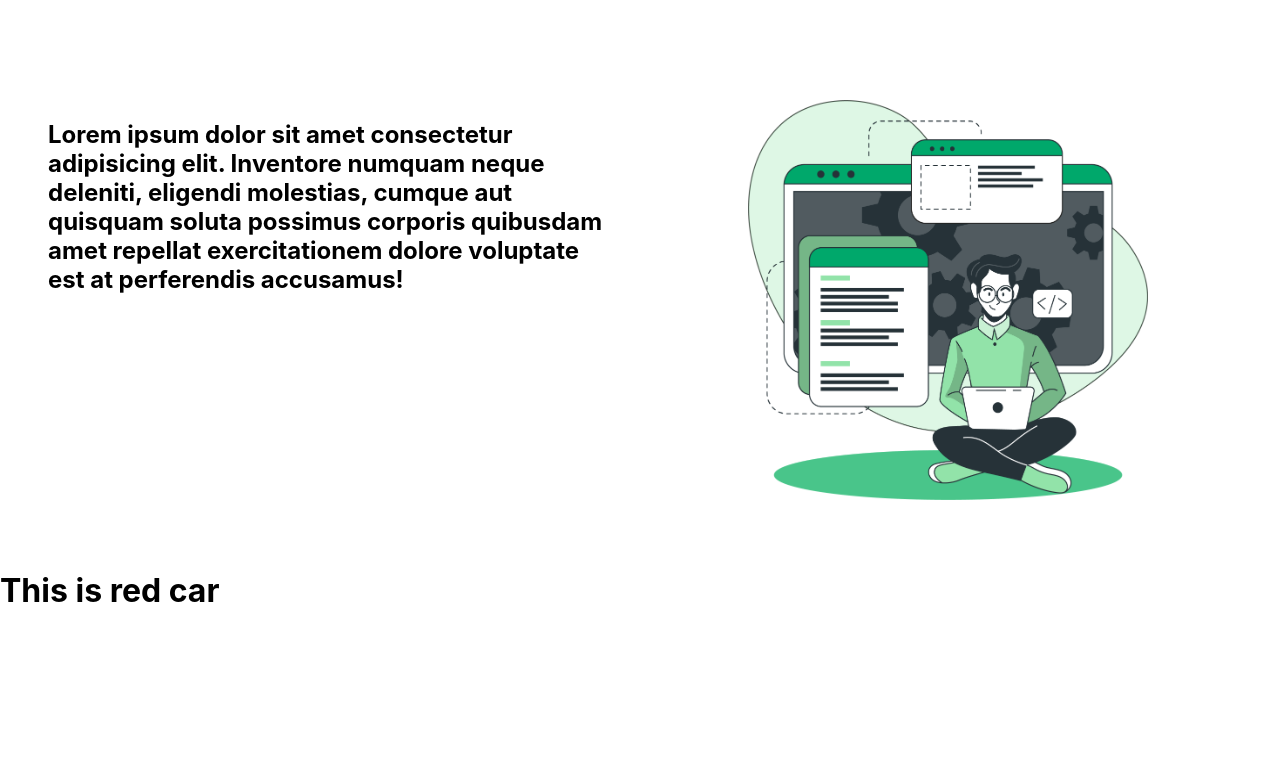
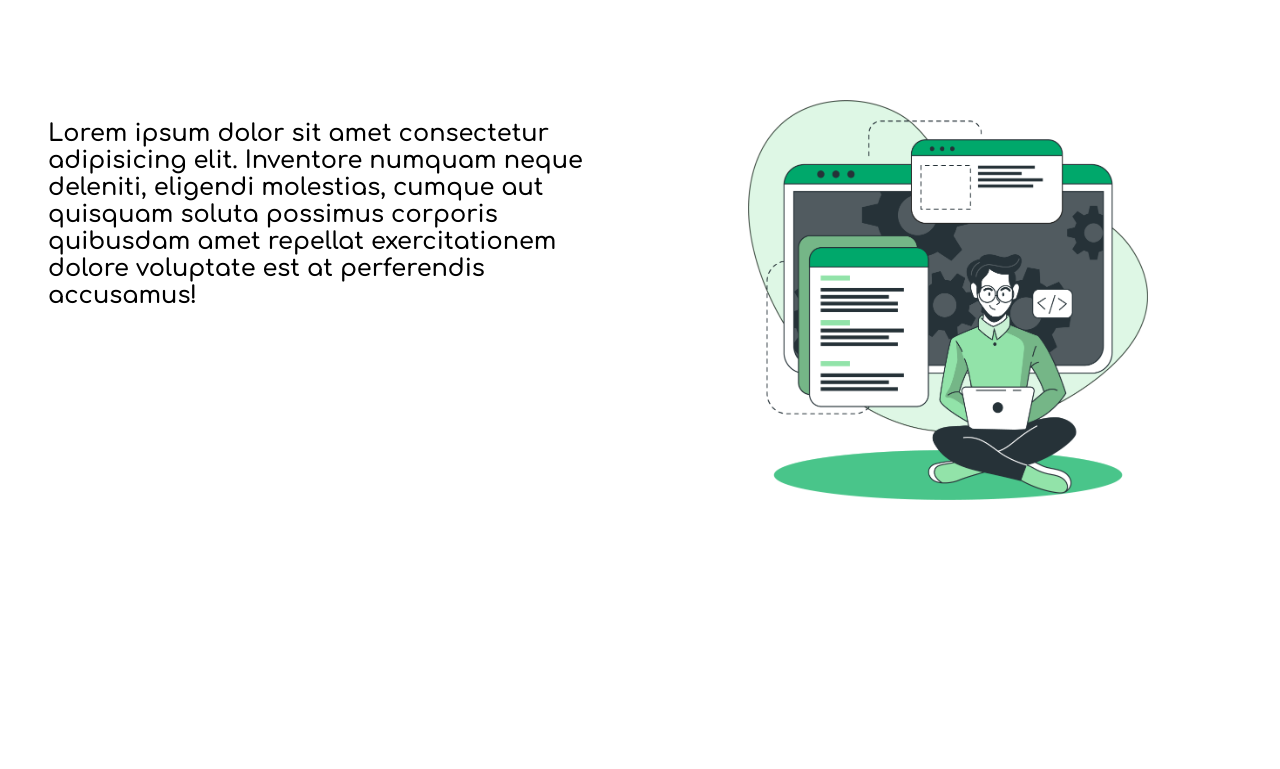
Before and after one commit to i-dev27/portafolio, a React (Create React App) app: page /Agency in a window 1280 px wide. Shown: the part 220-989 px from the top of the page. Before the commit the page ends 852 px from the top, so only its background shows below. Built offline with nearby package versions, Linux system fonts and the light colour scheme; the HTML template or start-up script is replaced by a standard one; what react-animations would draw is missing.

Commit message:
content-2ndversion

```diff
--- a/src/App.css
+++ b/src/App.css
@@ -1,3 +1,5 @@
+@import url("https://fonts.googleapis.com/css2?family=Comfortaa:wght@600&display=swap");
+
 div.navigation {
   /* background-color: rgb(228, 228, 228); */
   display: flex;
@@ -58,7 +60,13 @@ img.mecoding {
   width: 400px;
   height: 400px;
 }
-/*
-.box2 {
-  background-image: url("../public/images/banneragency.png");
-} */
+
+.text-agency-intro {
+  font-family: "Comfortaa", cursive;
+}
+
+.text-agency {
+  text-align: center;
+  padding-top: 200px;
+  font-family: "Comfortaa", cursive;
+}
--- a/src/components/Agency.jsx
+++ b/src/components/Agency.jsx
@@ -1,11 +1,21 @@
 import React from "react";
 import { makeStyles, Grid, Container } from "@material-ui/core";
-import banneragency from "../public/images/banneragency.png";
+import { Paper } from "@material-ui/core";
 
 const useStyles = makeStyles((theme) => ({
   box: {
     marginTop: "200px",
     height: "450px",
+  },
+
+  box2: {
+    backgroundImage: `url(${"./images/banneragency.png"})`,
+    backgroundRepeat: "no-repeat",
+
+    backgroundPosition: "center",
+    backgroundSize: "cover",
+    height: "450px",
+    display: "block",
   },
 
   intro2: {
@@ -26,7 +36,7 @@ function Agency(props) {
         <Grid container spacing={24}>
           <Grid xs={6}>
             <Container className={classes.intro2}>
-              <h2>
+              <h2 className="text-agency-intro">
                 Lorem ipsum dolor sit amet consectetur adipisicing elit.
                 Inventore numquam neque deleniti, eligendi molestias, cumque aut
                 quisquam soluta possimus corporis quibusdam amet repellat
@@ -45,9 +55,12 @@ function Agency(props) {
           </Grid>
         </Grid>
       </Container>
-      <div styles={{ backgroundImage: `url(${banneragency})` }}>
-        <h1>This is red car</h1>
-      </div>
+
+      <Paper elevation={0} className={classes.box2}>
+        <h1 className="text-agency">
+          "We have the best solution for your company"
+        </h1>
+      </Paper>
     </React.Fragment>
   );
 }
--- a/src/components/Contact.jsx
+++ b/src/components/Contact.jsx
@@ -1,9 +1,18 @@
 import React from "react";
-import { Card, Grid } from "@material-ui/core";
+import { Card, Grid, Container, makeStyles } from "@material-ui/core";
+
+const useStyles = makeStyles((theme) => ({
+  box3: {
+    backgroundColor: "green",
+    marginTop: "120px",
+  },
+}));
 
 function Contact(props) {
+  const classes = useStyles();
   return (
-    <div className="about-title">
+    <React.Fragment>
+      <Container className={classes.box3}>
         <Grid
           container
           spacing={0}
@@ -15,22 +24,23 @@ function Contact(props) {
             <Card alignItems="center">
               <h1 className="title">I am a software developer</h1>
               <p>
-              Mi nombre es Irving Rabanales y he trabajado en varios projectos.
-              Puedo desarrollar cualquier applicacion hibrida o nativa para tu
-              negocio. <br /> Durante este tiempo en el cual la tecnologia bien
-              con un boom total ayudarte a darle esa personificacion
-              tecnologica.
+                Mi nombre es Irving Rabanales y he trabajado en varios
+                projectos. Puedo desarrollar cualquier applicacion hibrida o
+                nativa para tu negocio. <br /> Durante este tiempo en el cual la
+                tecnologia bien con un boom total ayudarte a darle esa
+                personificacion tecnologica.
               </p>
               <h2>"I" solutions</h2>
               <p>
-              Aqui es donde mi compañia te podra dar todo lo necesario para que
-              tu negocio triunfe en el mercado tecnologico con asesoria
+                Aqui es donde mi compañia te podra dar todo lo necesario para
+                que tu negocio triunfe en el mercado tecnologico con asesoria
                 personalizada.
               </p>
             </Card>
           </Grid>
         </Grid>
-    </div>
+      </Container>
+    </React.Fragment>
   );
 }
 
--- a/src/components/Projects.jsx
+++ b/src/components/Projects.jsx
@@ -1,6 +1,6 @@
 import React from "react";
 import UserForm from "./UserForm.jsx";
-import { Avatar, makeStyles, Grid, Container } from "@material-ui/core";
+import { Avatar, makeStyles, Grid, Container, Paper } from "@material-ui/core";
 import styled, { keyframes } from "styled-components";
 import { bounceIn } from "react-animations";
 import {
@@ -14,7 +14,6 @@ import CodeTwoToneIcon from "@material-ui/icons/CodeTwoTone";
 import CardTravelTwoToneIcon from "@material-ui/icons/CardTravelTwoTone";
 import InstagramIcon from "@material-ui/icons/Instagram";
 import FacebookIcon from "@material-ui/icons/Facebook";
-
 
 const Bounce = styled.div`
   animation: 5s ${keyframes`${bounceIn}`} 5s;
@@ -31,7 +30,7 @@ const useStyles = makeStyles((theme) => ({
     height: theme.spacing(20),
   },
   stripe: {
-    backgroundColor: "#DCDCDC",
+    backgroundColor: "black",
     height: "450px",
     marginTop: "120px",
     paddingTop: "30px",
@@ -62,8 +61,9 @@ const useStyles = makeStyles((theme) => ({
 export default function Projects() {
   const classes = useStyles();
   return (
-    <div className="projects-area">
+    <React.Fragment>
       <Container className={classes.stripe}>
+        <Paper elevation={0} className={classes.paperintro}>
           <Grid container spacing={24}>
             <Grid item xs={6}>
               <Bounce>
@@ -74,9 +74,9 @@ export default function Projects() {
                   <br />
                   <p>
                     Llevo 1 año en el desarrollo de Web-Apps para comercios 100%
-                  personalizadas Y tengo la experiencia de 10 años en Marketing
-                  Digital utilizando todas las tecnologias relevantes del
-                  mercado.
+                    personalizadas Y tengo la experiencia de 10 años en
+                    Marketing Digital utilizando todas las tecnologias
+                    relevantes del mercado.
                   </p>
                 </Container>
               </Bounce>
@@ -99,7 +99,9 @@ export default function Projects() {
               </Bounce>
             </Grid>
           </Grid>
+        </Paper>
       </Container>
+
       <Container fixed>
         <VerticalTimeline>
           <VerticalTimelineElement
@@ -224,6 +226,6 @@ export default function Projects() {
       </Container>
 
       <UserForm />
-    </div>
+    </React.Fragment>
   );
 }
```
Also changed, not shown: public/images/bannerproyects.png (added). Lines whose indentation alone changed are shown as unchanged.
